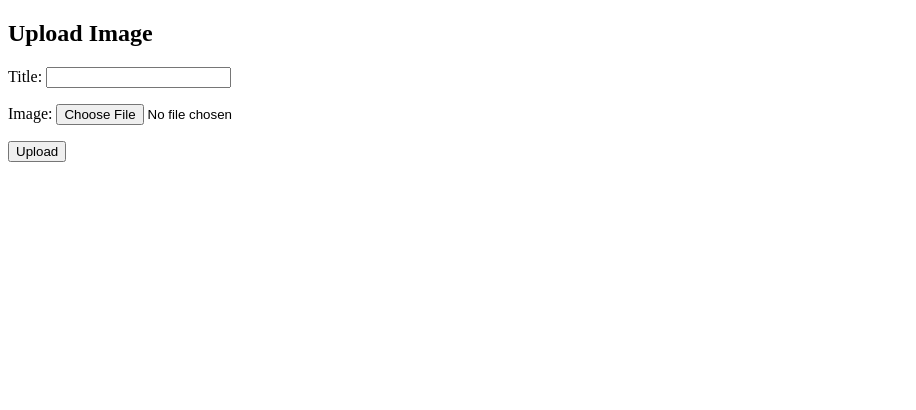
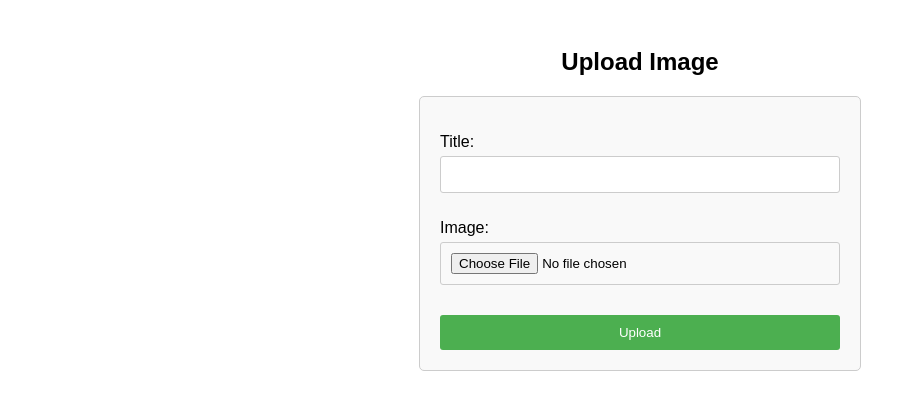
Before and after one commit to tsaitang404/poto, a Django app: page /upload/ in a window 1280 px wide. Shown: the top 410 px of the page, without its empty margins (0-916 px from the left). Run offline with Django 5.2, Linux system fonts and the light colour scheme.

Commit message:
丰富拖拽、粘贴图片，添加样式表
丰富拖拽、粘贴图片，添加样式表

Ignoew cache file

```diff
--- a/images/templates/upload.html
+++ b/images/templates/upload.html
@@ -1,14 +1,107 @@
 <!DOCTYPE html>
 <html>
+
 <head>
     <title>Upload Image</title>
+    {% load static %}
+     <link rel="stylesheet" href="{% static 'main.css' %}">
 </head>
+
 <body>
     <h2>Upload Image</h2>
     <form method="post" enctype="multipart/form-data">
         {% csrf_token %}
-        {{ form.as_p }}
+        <p>
+            <label for="id_title">Title:</label>
+            <input type="text" name="title" maxlength="100" required aria-invalid="true" id="id_title">
+
+
+        </p>
+        <p>
+            <label for="id_image">Image:</label>
+            <input type="file" name="image" accept="image/*" required aria-invalid="true" id="id_image">
+        <div id="preview"></div>
+        </p>
         <button type="submit">Upload</button>
     </form>
+    <script>
+        // 获取两个Input
+        const fileInput = document.querySelector('input[type="file"]');
+        const titleInput = document.querySelector('input[name="title"]');
+        // 自动填入title
+        document.addEventListener('DOMContentLoaded', function () {
+
+            fileInput.addEventListener('change', function () {
+                if (fileInput.files.length > 0) {
+                    const fileName = fileInput.files[0].name;
+                    const fileNameWithoutExtension = fileName.split('.').slice(0, -1).join('.');
+                    titleInput.value = fileNameWithoutExtension;
+                }
+            });
+        });
+        // 拖拽监听器
+        fileInput.addEventListener('dragover', function (e) {
+            e.preventDefault();
+            e.stopPropagation();
+        });
+
+        fileInput.addEventListener('drop', function (e) {
+            e.preventDefault();
+            e.stopPropagation();
+
+            const files = e.dataTransfer.files;
+            if (files.length > 0) {
+                fileInput.files = files;
+                const file = files[0]
+                const fileName = files[0].name;
+                const fileNameWithoutExtension = fileName.split('.').slice(0, -1).join('.');
+                titleInput.value = fileNameWithoutExtension;
+                preview(file)
+            }
+        });
+        // 粘贴监听器
+        document.addEventListener('DOMContentLoaded', function () {
+            // 监听粘贴事件
+            document.addEventListener('paste', function (event) {
+                const items = (event.clipboardData || event.originalEvent.clipboardData).items;
+                for (let index in items) {
+                    const item = items[index];
+                    if (item.kind === 'file') {
+                        const blob = item.getAsFile();
+                        if (blob.type.indexOf('image') !== -1) {
+                            const file = new File([blob], 'pasted-image.png', { type: blob.type });
+                            const fileList = new DataTransfer();
+                            fileList.items.add(file);
+                            fileInput.files = fileList.files;
+                            preview(file)
+                        }
+                    }
+                }
+            });
+        });
+        // 预览监听器
+        fileInput.addEventListener('change', function () {
+            const file = this.files[0];
+            preview(file)
+        });
+        // 预览逻辑
+        function preview(file) {
+            if (file) {
+                const reader = new FileReader();
+                reader.onload = function (e) {
+                    const preview = document.getElementById('preview');
+                    const image = new Image();
+                    image.src = e.target.result;
+                    preview.innerHTML = '';
+                    preview.appendChild(image);
+                }
+                reader.readAsDataURL(file);
+            }
+        }
+
+    </script>
+
+
 </body>
+
 </html>
--- a/images/views.py
+++ b/images/views.py
@@ -5,7 +5,9 @@ from PIL import Image as PILImage
 import shutil,os
 from .utils import CloudflareStorage
 from django.conf import settings
+from django.views.decorators.csrf import csrf_exempt
 
+# @csrf_exempt  # 可以使用csrf_exempt装饰器，暂时关闭 CSRF 保护
 def upload_image(request):
     if request.method == 'POST':
         form = ImageForm(request.POST, request.FILES)
--- /dev/null
+++ b/static/main.css
@@ -0,0 +1,61 @@
+body {
+            font-family: Arial, sans-serif;
+            padding: 20px;
+        }
+
+        h2 {
+            text-align: center;
+        }
+
+        form {
+            max-width: 400px;
+            margin: 0 auto;
+            padding: 20px;
+            border: 1px solid #ccc;
+            border-radius: 5px;
+            background-color: #f9f9f9;
+        }
+
+        label {
+            display: block;
+            margin-bottom: 5px;
+        }
+
+        input[type="text"],
+        input[type="file"] {
+            width: 100%;
+            padding: 10px;
+            margin-bottom: 10px;
+            border: 1px solid #ccc;
+            border-radius: 3px;
+            box-sizing: border-box;
+        }
+
+        #preview {
+            text-align: center;
+            margin-top: 20px;
+            max-width: 100%;
+            /* 设置预览区域的最大宽度为父元素宽度 */
+        }
+
+        #preview img {
+            max-width: 100%;
+            /* 设置预览图片的最大宽度为预览区域的宽度 */
+            height: auto;
+            /* 让高度自适应，防止图片变形 */
+        }
+
+        button {
+            display: block;
+            width: 100%;
+            padding: 10px;
+            background-color: #4CAF50;
+            color: white;
+            border: none;
+            border-radius: 3px;
+            cursor: pointer;
+        }
+
+        button:hover {
+            background-color: #45a049;
+        }
```
Also changed, not shown: poto/settings.py (+7 -0 lines), README.md (added), db.sqlite3, 1 other file.
